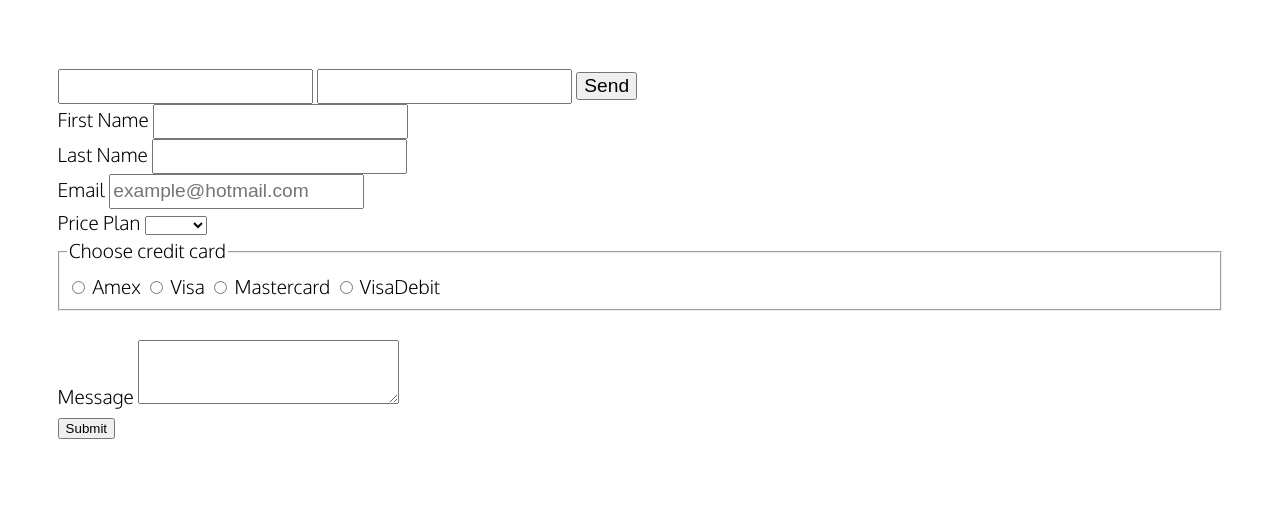
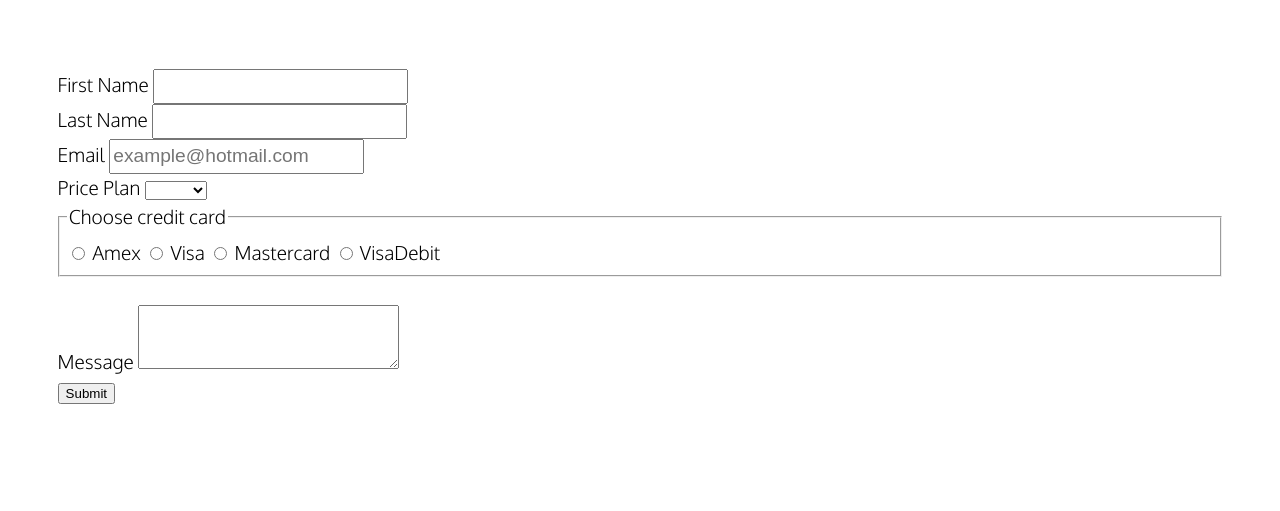
Before and after one commit to DizzyDez/dsn1675-saas-website, a plain HTML site: page signup.html in a window 1280 px wide. Shown: the part 125-636 px from the top of the page. Drawn offline with Linux system fonts and the light colour scheme.

Commit message:
mistake with copy paste

```diff
--- a/signup.html
+++ b/signup.html
@@ -33,9 +33,6 @@
     <main>
 
       <form action="//formspree.io/desc0137@algonquinlive.com" method="post" class="island-2">
-    <input type="text" name="name">
-    <input type="email" name="_replyto">
-    <input type="submit" value="Send">
         <div>
           <label for="first-name">First Name</label>
           <input id="first-name" required name="firstname">
```
